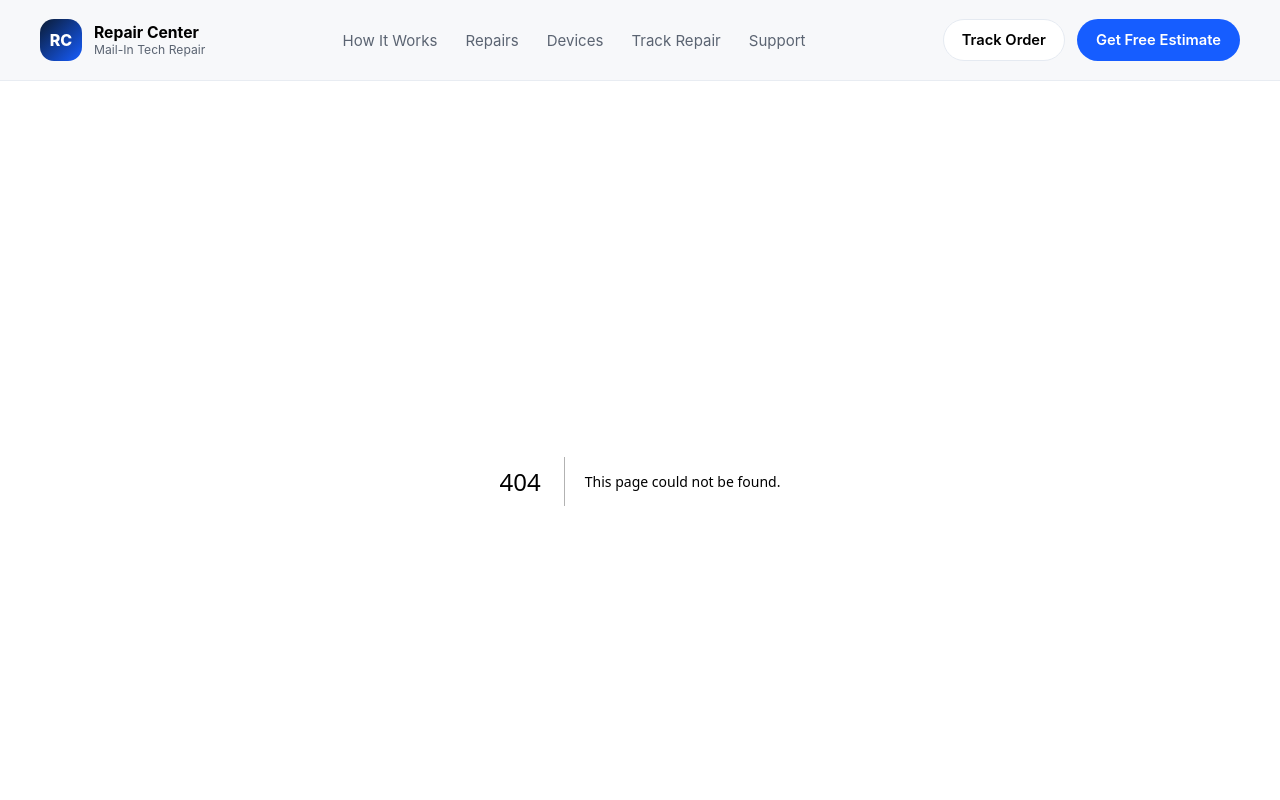
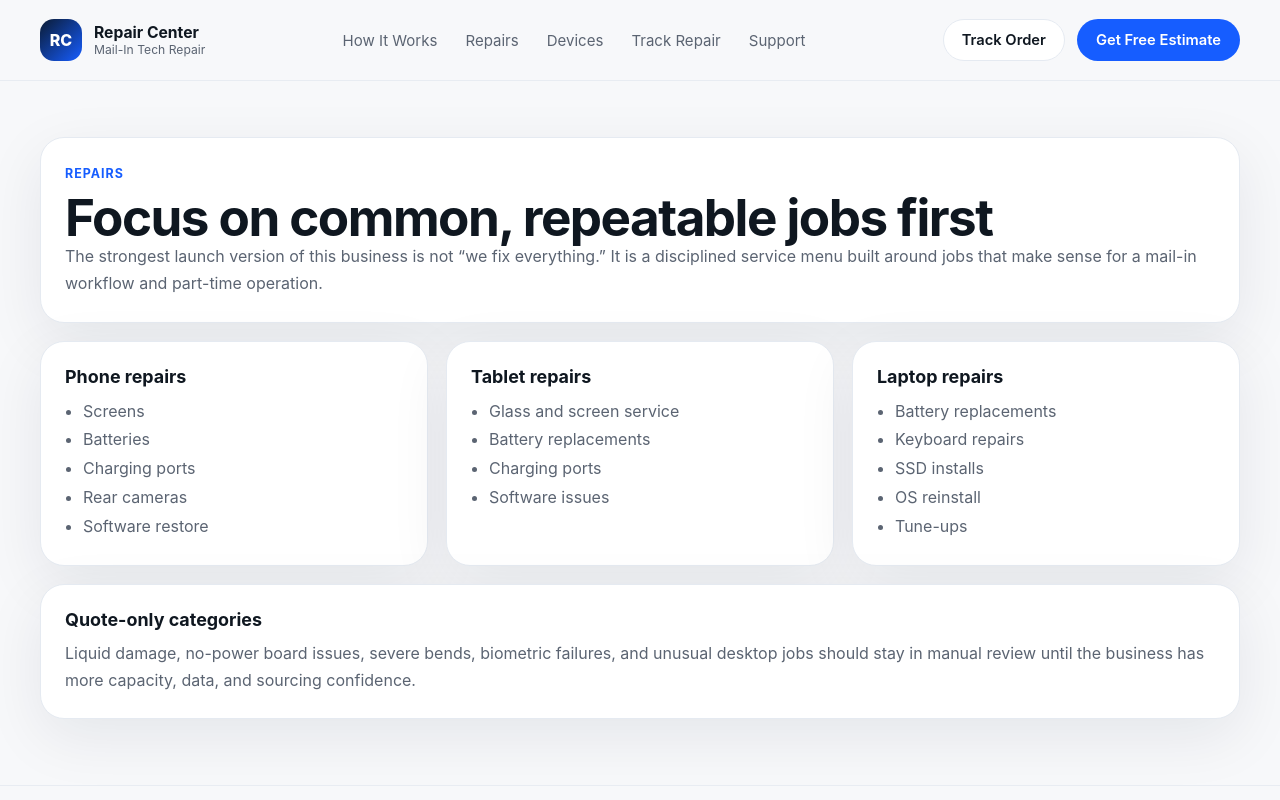
Before and after one commit to kkoly10/repair-center, a Next.js app: page /repairs in a window 1280 px wide. Before the commit this address had no page. Shown: the top 800 px of the page. Built offline with nearby package versions, Linux system fonts and the light colour scheme.

Commit message:
Add repairs overview page

```diff
--- /dev/null
+++ b/app/repairs/page.js
@@ -0,0 +1,52 @@
+const repairBuckets = [
+  {
+    title: 'Phone repairs',
+    items: ['Screens', 'Batteries', 'Charging ports', 'Rear cameras', 'Software restore'],
+  },
+  {
+    title: 'Tablet repairs',
+    items: ['Glass and screen service', 'Battery replacements', 'Charging ports', 'Software issues'],
+  },
+  {
+    title: 'Laptop repairs',
+    items: ['Battery replacements', 'Keyboard repairs', 'SSD installs', 'OS reinstall', 'Tune-ups'],
+  },
+]
+
+export default function RepairsPage() {
+  return (
+    <main className='page-hero'>
+      <div className='site-shell page-stack'>
+        <div className='info-card'>
+          <div className='kicker'>Repairs</div>
+          <h1>Focus on common, repeatable jobs first</h1>
+          <p>
+            The strongest launch version of this business is not “we fix everything.” It is a disciplined service menu
+            built around jobs that make sense for a mail-in workflow and part-time operation.
+          </p>
+        </div>
+
+        <div className='grid-3'>
+          {repairBuckets.map((bucket) => (
+            <div key={bucket.title} className='list-card'>
+              <h3>{bucket.title}</h3>
+              <ul>
+                {bucket.items.map((item) => (
+                  <li key={item}>{item}</li>
+                ))}
+              </ul>
+            </div>
+          ))}
+        </div>
+
+        <div className='policy-card'>
+          <h3>Quote-only categories</h3>
+          <p>
+            Liquid damage, no-power board issues, severe bends, biometric failures, and unusual desktop jobs should stay
+            in manual review until the business has more capacity, data, and sourcing confidence.
+          </p>
+        </div>
+      </div>
+    </main>
+  )
+}
```
